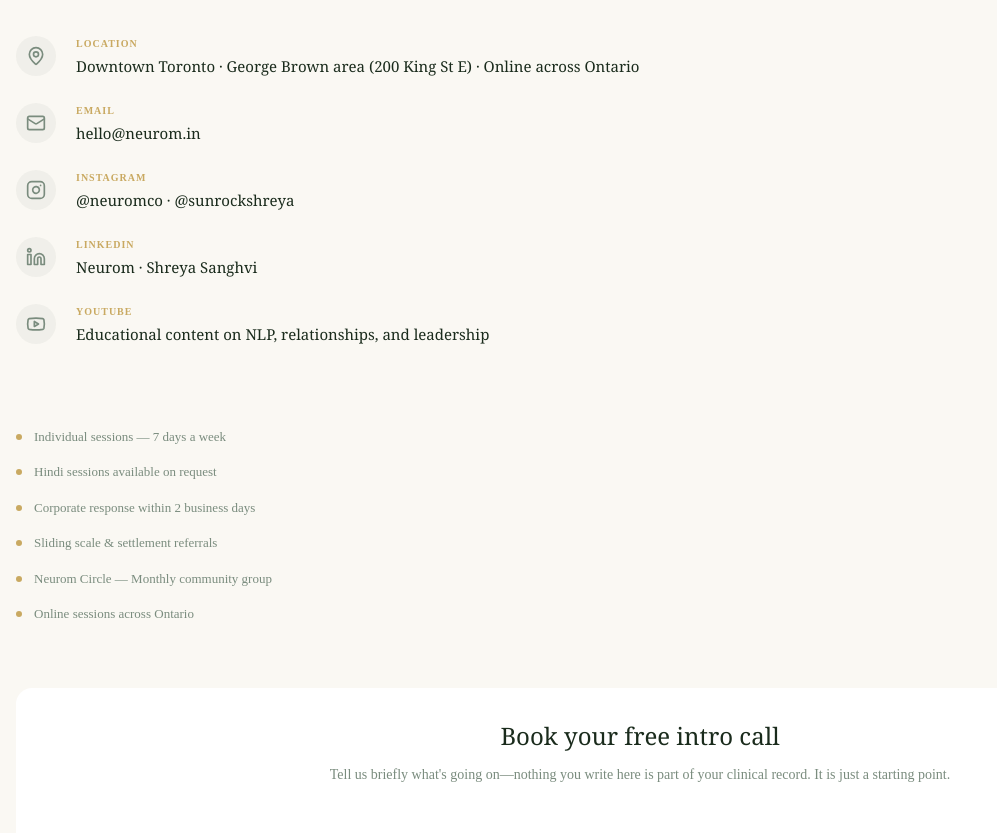
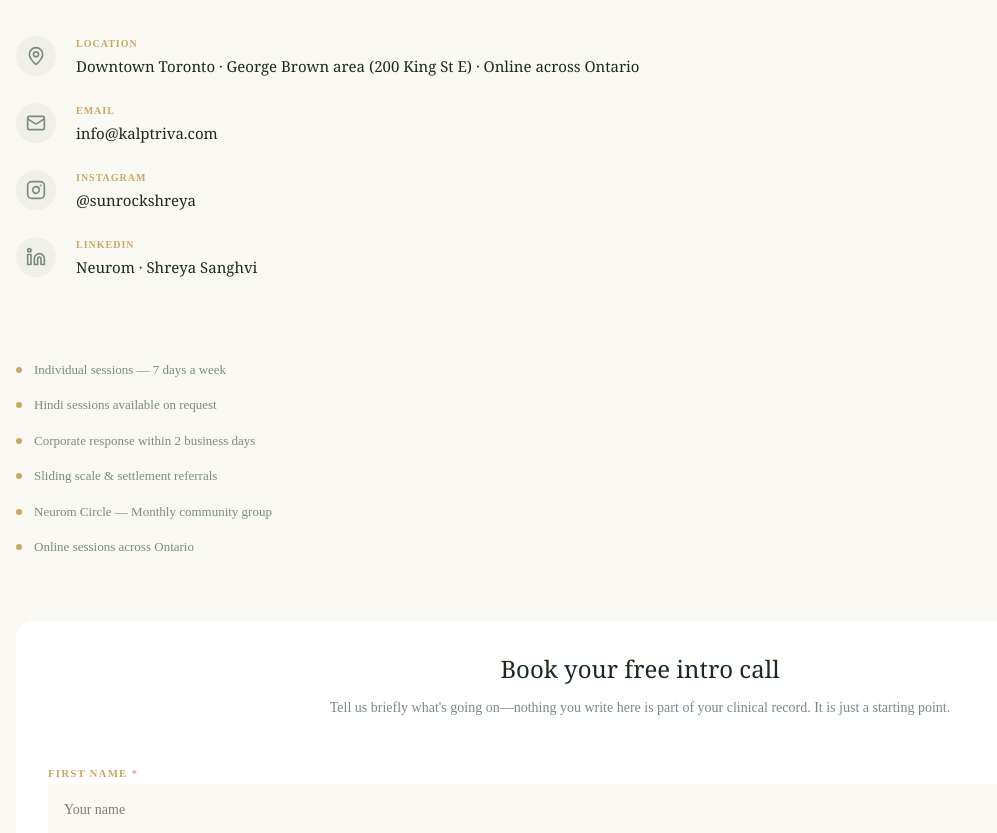
Before and after one commit to sanghvip/shreya-website, a Next.js app: page /home in a window 1280 px wide. Shown: the part 7760-8593 px from the top of the page, without its empty margins (0-997 px from the left). Built offline with nearby package versions, Linux system fonts and the light colour scheme.

Commit message:
client changes
Co-authored-by: Copilot <copilot@github.com>

```diff
--- a/components/sections/Contact.tsx
+++ b/components/sections/Contact.tsx
@@ -172,22 +172,20 @@ export default function Contact() {
               <ContactLink
                 icon={<Mail className="w-5 h-5" />}
                 label="Email"
-                value="hello@neurom.in"
+                value="info@kalptriva.com"
+                url="mailto:info@kalptriva.com"
               />
               <ContactLink
                 icon={<Instagram className="w-5 h-5" />}
                 label="Instagram"
-                value="@neuromco · @sunrockshreya"
+                value="@sunrockshreya"
+                url="https://www.instagram.com/sunrockshreya"
               />
               <ContactLink
                 icon={<Linkedin className="w-5 h-5" />}
                 label="LinkedIn"
                 value="Neurom · Shreya Sanghvi"
-              />
-              <ContactLink
-                icon={<Youtube className="w-5 h-5" />}
-                label="YouTube"
-                value="Educational content on NLP, relationships, and leadership"
+                url="https://www.linkedin.com/in/shreyapsanghvi"
               />
             </div>
 
@@ -371,15 +369,17 @@ export default function Contact() {
 
 
 // Helper Components
-function ContactLink({ icon, label, value }) {
+function ContactLink({ icon, label, value, url = '' }) {
   return (
     <div className="flex gap-5 group">
-      <div className="w-10 h-10 rounded-full bg-[#3A5244]/5 flex items-center justify-center text-[#7A8C7E] group-hover:bg-[#C9A961] group-hover:text-white transition-all duration-500 shrink-0">
-        {icon}
-      </div>
+      <a href={url} target="_blank" rel="noopener noreferrer">
+        <div className="w-10 h-10 rounded-full bg-[#3A5244]/5 flex items-center justify-center text-[#7A8C7E] group-hover:bg-[#C9A961] group-hover:text-white transition-all duration-500 shrink-0">
+          {icon}
+        </div>
+      </a>
       <div>
         <span className="block text-[10px] uppercase tracking-widest font-bold text-[#C9A961] mb-1">{label}</span>
-        <span className="text-[15px] text-[#1A2B1C] font-serif leading-snug">{value}</span>
+        <a href={url} target="_blank" rel="noopener noreferrer" className="text-[15px] text-[#1A2B1C] font-serif leading-snug">{value}</a>
       </div>
     </div>
   );
```
